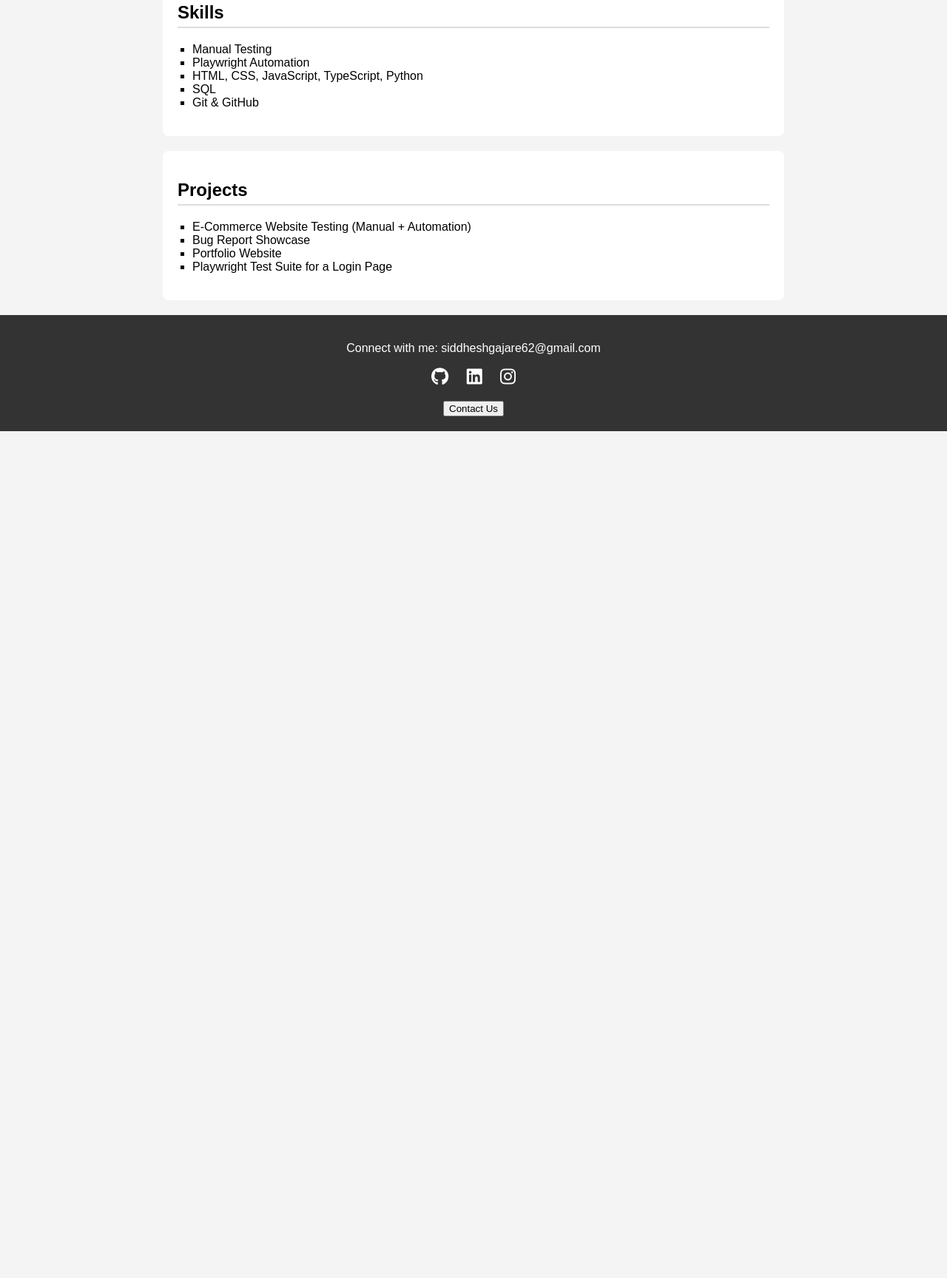
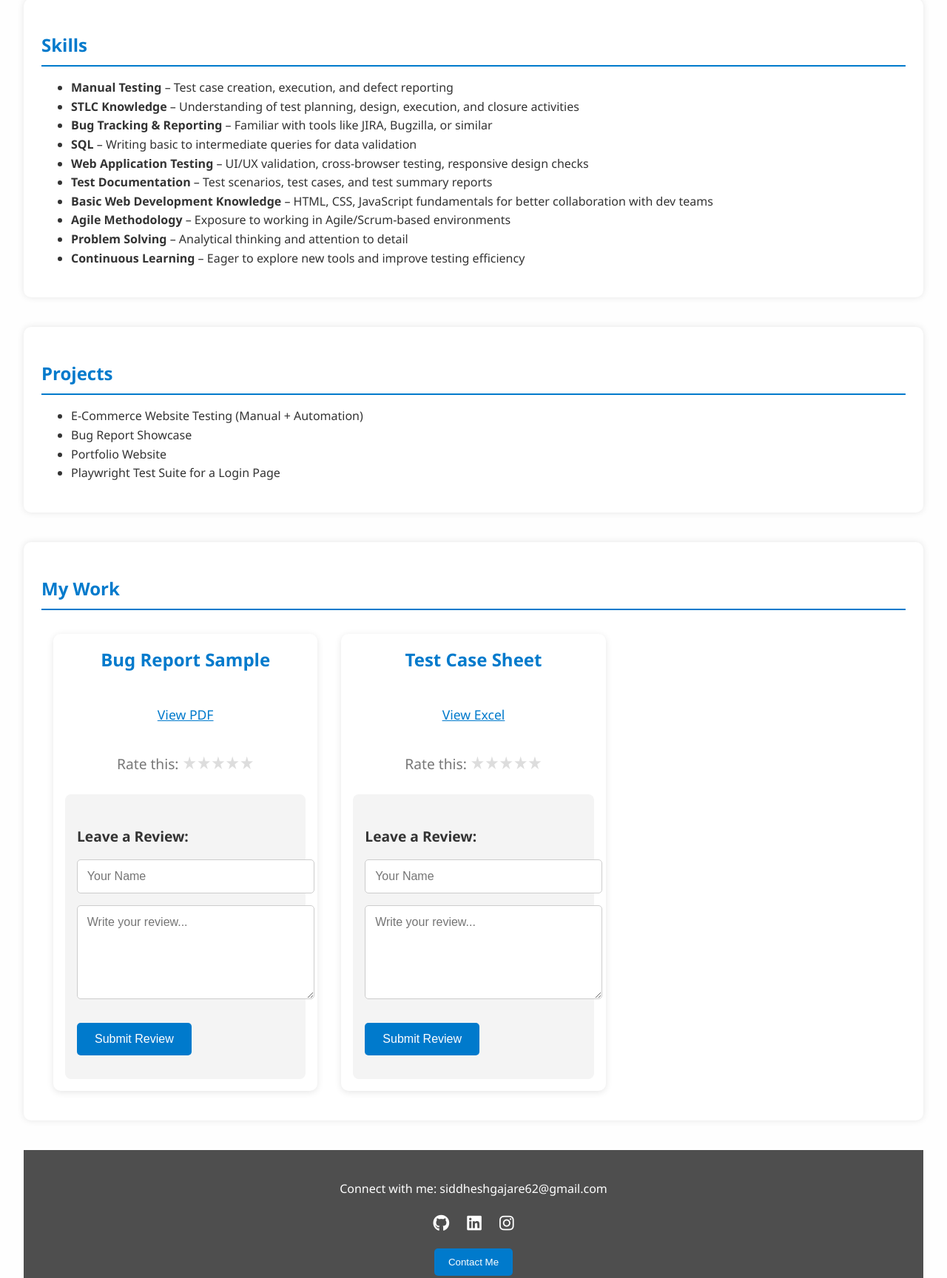
Before and after one commit to SiddheshGajare15/portfolio, a plain HTML site: page index.html in a window 1280 px wide. Shown: the part 684-2412 px from the top of the page at 74% size. Before the commit the page ends 1267 px from the top, so only its background shows below. Drawn offline with Linux system fonts and the light colour scheme.

```diff
--- /dev/null
+++ b/app.js
@@ -0,0 +1,54 @@
+// Store the reviews in an object for each work item.
+const reviewsData = {
+    "Bug Report Sample": [],
+    "Test Case Sheet": []
+};
+
+// Function to handle the submission of a review
+function submitReview(workTitle) {
+    const reviewerName = document.getElementById('reviewer-name').value.trim();
+    const reviewText = document.getElementById('review-text').value.trim();
+
+    if (!reviewerName || !reviewText) {
+        alert("Please provide both your name and a review.");
+        return;
+    }
+
+    const newReview = {
+        reviewer: reviewerName,
+        text: reviewText
+    };
+
+    reviewsData[workTitle].push(newReview);
+
+    document.getElementById('reviewer-name').value = '';
+    document.getElementById('review-text').value = '';
+
+    displayReviews(workTitle);
+}
+
+// Function to display the reviews for a specific work item
+function displayReviews(workTitle) {
+    const reviewsContainer = document.getElementById('reviews-display');
+
+    reviewsContainer.innerHTML = '';
+
+    if (reviewsData[workTitle].length === 0) {
+        reviewsContainer.innerHTML = "<p>No reviews yet. Be the first to review!</p>";
+    } else {
+        reviewsData[workTitle].forEach((review) => {
+            const reviewItem = document.createElement('div');
+            reviewItem.classList.add('review-item');
+
+            const reviewer = document.createElement('strong');
+            reviewer.textContent = review.reviewer;
+
+            const reviewText = document.createElement('p');
+            reviewText.textContent = review.text;
+
+            reviewItem.appendChild(reviewer);
+            reviewItem.appendChild(reviewText);
+            reviewsContainer.appendChild(reviewItem);
+        });
+    }
+}
--- a/index.html
+++ b/index.html
@@ -2,30 +2,37 @@
 <html lang="en">
 <head>
     <meta charset="UTF-8">
-    <title>My Portfolio</title>
+    <title>Siddhesh | QA Tester Portfolio</title>
     <link rel="stylesheet" href="style.css">
-    <script src="https://kit.fontawesome.com/a076d05399.js" crossorigin="anonymous"></script>
 </head>
 <body>
     <header>
+        <img src="Assets/prof.jpg" alt="Siddhesh's Photo" class="profile-pic">
         <h1>Hello, I'm Siddhesh</h1>
-        <p>Web Developer | Software Tester | Farmer  </p>
-        <img src="Assets/prof.jpg" alt="Siddhesh's Photo" class="profile-pic">
+        <p>Web Developer | Software Tester | Farmer</p>
     </header>
 
+    <main>
         <section>
             <h2>About Me</h2>
-        <p>I’m a passionate software tester with a strong background in manual testing and growing experience in automation using Playwright. I'm well-versed in identifying bugs, writing clear test cases, and ensuring smooth user experiences across web applications. Alongside testing, I have a good understanding of web development fundamentals and SQL, which helps me collaborate effectively with developers and validate backend data. I enjoy learning new tools, solving problems, and being part of a team that builds reliable and user-friendly software.</p>
+            <p>
+                I'm a detail-oriented QA Tester with practical experience in manual testing of web applications. I have a solid understanding of the software development lifecycle and a keen eye for ensuring functionality, usability, and reliability. My knowledge of SQL allows me to validate backend data efficiently, and my familiarity with web development helps me better understand application behavior and collaborate smoothly with developers. I’m passionate about quality, enjoy learning new tools and techniques, and thrive in team environments focused on delivering seamless user experiences.
+            </p>
         </section>
 
         <section>
             <h2>Skills</h2>
-        <ul>
-            <li>Manual Testing</li>
-            <li>Playwright Automation</li>
-            <li>HTML, CSS, JavaScript, TypeScript, Python</li>
-            <li>SQL</li>
-            <li>Git & GitHub</li>
+            <ul class="skills-list">
+                <li><strong>Manual Testing</strong> – Test case creation, execution, and defect reporting</li>
+                <li><strong>STLC Knowledge</strong> – Understanding of test planning, design, execution, and closure activities</li>
+                <li><strong>Bug Tracking & Reporting</strong> – Familiar with tools like JIRA, Bugzilla, or similar</li>
+                <li><strong>SQL</strong> – Writing basic to intermediate queries for data validation</li>
+                <li><strong>Web Application Testing</strong> – UI/UX validation, cross-browser testing, responsive design checks</li>
+                <li><strong>Test Documentation</strong> – Test scenarios, test cases, and test summary reports</li>
+                <li><strong>Basic Web Development Knowledge</strong> – HTML, CSS, JavaScript fundamentals for better collaboration with dev teams</li>
+                <li><strong>Agile Methodology</strong> – Exposure to working in Agile/Scrum-based environments</li>
+                <li><strong>Problem Solving</strong> – Analytical thinking and attention to detail</li>
+                <li><strong>Continuous Learning</strong> – Eager to explore new tools and improve testing efficiency</li>
             </ul>
         </section>
 
@@ -39,39 +46,55 @@
             </ul>
         </section>
 
-    <!-- Contact form (hidden initially, toggled from footer) -->
-    <div id="contact-form" style="display: none; padding: 20px;">
-        <h2>Contact Me</h2>
-        <form action="https://formspree.io/f/movereyg" method="POST">
-            <label>
-                Your email:
-                <input type="email" name="email" required>
-            </label>
-            <label>
-                Your message:
-                <textarea name="message" required></textarea>
-            </label>
-            <button type="submit">Send</button>
-        </form>
+        <section>
+            <h2>My Work</h2>
+            <div class="work-gallery">
+                <div class="work-item">
+                    <h3>Bug Report Sample</h3>
+                    <a href="Assets/bug-report.pdf" target="_blank">View PDF</a>
+                    <div class="rating">
+                        <span>Rate this:</span>
+                        <span class="stars" data-value="0">★★★★★</span>
                     </div>
+                    <div class="review-form">
+                        <h4>Leave a Review:</h4>
+                        <input type="text" id="reviewer-name" placeholder="Your Name" required>
+                        <textarea id="review-text" placeholder="Write your review..." required></textarea>
+                        <button class="submit-review" onclick="submitReview('Bug Report Sample')">Submit Review</button>
+                        <div id="reviews-display"></div>
+                    </div>
+                </div>
+
+                <div class="work-item">
+                    <h3>Test Case Sheet</h3>
+                    <a href="Assets/test-cases.xlsx" target="_blank">View Excel</a>
+                    <div class="rating">
+                        <span>Rate this:</span>
+                        <span class="stars" data-value="0">★★★★★</span>
+                    </div>
+                    <div class="review-form">
+                        <h4>Leave a Review:</h4>
+                        <input type="text" id="reviewer-name" placeholder="Your Name" required>
+                        <textarea id="review-text" placeholder="Write your review..." required></textarea>
+                        <button class="submit-review" onclick="submitReview('Test Case Sheet')">Submit Review</button>
+                        <div id="reviews-display"></div>
+                    </div>
+                </div>
+            </div>
+        </section>
 
         <footer>
             <p>Connect with me: siddheshgajare62@gmail.com</p>
             <div class="social-links">
                 <a href="https://github.com/yourusername" target="_blank"><i class="fab fa-github"></i></a>
                 <a href="https://linkedin.com/in/yourusername" target="_blank"><i class="fab fa-linkedin"></i></a>
-            <a href="https://instagram.com/yourusername" target="_blank"><i class="fab fa-instagram"></i></a>
+                <a href="https://www.instagram.com/siddhesh_gajare_45/" target="_blank"><i class="fab fa-instagram"></i></a>
             </div>
-        <br>
-        <button onclick="toggleForm()">Contact Us</button>
+            <button onclick="toggleForm()">Contact Me</button>
         </footer>
+    </main>
 
-    <script>
-        function toggleForm() {
-            const form = document.getElementById('contact-form');
-            form.style.display = form.style.display === 'none' ? 'block' : 'none';
-            form.scrollIntoView({ behavior: 'smooth' });
-        }
-    </script>
+    <script src="https://kit.fontawesome.com/a076d05399.js"></script>
+    <script src="app.js"></script> <!-- Add your script link here -->
 </body>
 </html>
--- a/style.css
+++ b/style.css
@@ -1,96 +1,266 @@
+/* General Styles */
 body {
-    font-family: Arial, sans-serif;
+    font-family: 'Segoe UI', Tahoma, Geneva, Verdana, sans-serif;
     margin: 0;
     padding: 0;
-    background-color: #f4f4f4;
+    background-color: #f2f2f2;
+    color: #333;
+    line-height: 1.6;
+     /* Replace with your image URL */
+    background-size: cover;
+    background-position: center;
+    background-attachment: fixed;
 }
 
+/* Header */
 header {
-    background-color: #333;
+    background-color: rgba(0, 122, 204, 0.8); /* Adding transparency to header for better image visibility */
     color: white;
-    padding: 40px;
     text-align: center;
+    padding: 2rem 1rem;
+
 }
 
+/* Profile Pic */
 .profile-pic {
-    display: block;
-    margin: 20px auto;
-    width: 150px;
-    height: 150px;
+    width: 130px;
+    height: 130px;
     border-radius: 50%;
     object-fit: cover;
+    margin-bottom: 1rem;
+    border: 3px solid white;
 }
 
+/* Main Section */
+main {
+    padding: 2rem;
+    background-color: rgba(255, 255, 255, 0.9); /* White background with slight transparency for readability */
+    border-radius: 10px;
+}
+
+/* Section */
 section {
-    padding: 20px;
-    max-width: 800px;
-    margin: auto;
+    margin-bottom: 2.5rem;
     background-color: white;
-    margin-top: 20px;
+    padding: 1.5rem;
+    border-radius: 10px;
+    box-shadow: 0 0 10px rgba(0, 0, 0, 0.1);
+}
+
+/* Section Title */
+h2 {
+    color: #007acc;
+    border-bottom: 2px solid #007acc;
+    padding-bottom: 0.5rem;
+    margin-bottom: 1rem;
+}
+
+/* Footer */
+footer {
+    background-color: rgba(34, 34, 34, 0.8); /* Transparency added to footer */
+    color: white;
+    text-align: center;
+    padding: 1.5rem 1rem;
+}
+
+/* Social Links */
+.social-links a {
+    color: white;
+    margin: 0 10px;
+    font-size: 1.4rem;
+    transition: color 0.3s ease;
+}
+
+.social-links a:hover {
+    color: #00aced;
+}
+
+/* Button */
+button {
+    background-color: #007acc;
+    color: white;
+    padding: 0.7rem 1.2rem;
+    border: none;
+    border-radius: 5px;
+    cursor: pointer;
+    margin-top: 1rem;
+}
+
+button:hover {
+    background-color: #005fa3;
+}
+
+/* Contact Form */
+.contact-form label {
+    display: block;
+    margin-bottom: 1rem;
+}
+
+.contact-form input,
+.contact-form textarea {
+    width: 100%;
+    padding: 0.7rem;
+    margin-top: 0.3rem;
+    border: 1px solid #ccc;
+    border-radius: 5px;
+}
+
+.contact-form textarea {
+    resize: vertical;
+    min-height: 100px;
+}
+
+.hidden {
+    display: none;
+}
+
+/* Work Gallery */
+.work-gallery {
+    display: grid;
+    grid-template-columns: repeat(auto-fill, minmax(300px, 1fr));
+    gap: 2rem;
+    padding: 1rem;
+}
+
+/* Work Item */
+.work-item {
+    background: #fff;
+    border-radius: 10px;
+    padding: 1rem;
+    box-shadow: 0 2px 10px rgba(0, 0, 0, 0.1);
+    text-align: center;
+    position: relative;
+}
+
+.work-item h3 {
+    margin-top: 0;
+    color: #007acc;
+    font-size: 1.5rem;
+}
+
+.work-item a {
+    display: inline-block;
+    margin: 1rem 0;
+    color: #007acc;
+    text-decoration: underline;
+    font-size: 1.1rem;
+}
+
+.work-item a:hover {
+    color: #005fa3;
+}
+
+/* Rating Section */
+.rating {
+    margin-top: 1rem;
+    font-size: 1.2rem;
+    color: #777;
+}
+
+/* Stars */
+.stars {
+    cursor: pointer;
+    display: inline-block;
+    font-size: 1.5rem;
+    color: #ddd;
+    transition: color 0.2s ease-in-out;
+}
+
+.stars:hover,
+.stars:hover ~ .stars {
+    color: #ffc107;
+}
+
+/* Review Form */
+.review-form {
+    margin-top: 1.5rem;
+    text-align: left;
+    padding: 1rem;
+    background: #f4f4f4;
     border-radius: 8px;
 }
 
-h2 {
-    border-bottom: 2px solid #ddd;
-    padding-bottom: 5px;
+.review-form h4 {
+    font-size: 1.2rem;
+    margin-bottom: 0.5rem;
 }
 
-ul {
-    list-style-type: square;
-    padding-left: 20px;
+.review-form input,
+.review-form textarea {
+    width: 100%;
+    padding: 0.8rem;
+    margin: 0.5rem 0;
+    border-radius: 5px;
+    border: 1px solid #ccc;
+    font-size: 1rem;
+    font-family: 'Arial', sans-serif;
 }
 
-footer {
-    text-align: center;
-    padding: 20px;
-    background-color: #333;
-    color: white;
-    margin-top: 20px;
+.review-form textarea {
+    height: 100px;
+    resize: vertical;
 }
 
-.social-links a {
-    margin: 0 10px;
+/* Submit Button */
+.submit-review {
+    background-color: #007acc;
     color: white;
-    font-size: 1.5rem;
-    text-decoration: none;
+    border: none;
+    padding: 0.8rem 1.5rem;
+    font-size: 1rem;
+    cursor: pointer;
+    border-radius: 5px;
+    margin-top: 1rem;
 }
 
-#contact button {
-    padding: 10px 20px;
-    background-color: #333;
-    color: white;
-    border: none;
-    border-radius: 5px;
-    font-size: 1rem;
-    cursor: pointer;
-    margin-bottom: 15px;
+.submit-review:hover {
+    background-color: #005fa3;
 }
 
-#contact-form {
-    background-color: #f9f9f9;
-    padding: 15px;
-    border-radius: 8px;
-    box-shadow: 0 0 10px rgba(0,0,0,0.05);
+/* Reviews Display */
+#reviews-display {
+    margin-top: 1rem;
+    font-size: 1rem;
+    color: #555;
 }
 
-#contact-form input,
-#contact-form textarea {
-    width: 100%;
-    padding: 10px;
-    margin-bottom: 10px;
-    border: 1px solid #ccc;
-    border-radius: 4px;
+.review-item {
+    background-color: #f7f7f7;
+    padding: 0.8rem;
+    margin-bottom: 1rem;
+    border-left: 4px solid #007acc;
+    border-radius: 5px;
 }
 
-#contact-form button {
-    background-color: #333;
-    color: white;
-    padding: 10px;
-    border: none;
-    border-radius: 4px;
-    cursor: pointer;
+.review-item strong {
+    display: block;
+    margin-bottom: 0.5rem;
+    color: #007acc;
 }
 
-#contact-form button:hover {
-    background-color: #555;
+.review-item p {
+    font-size: 0.9rem;
+    color: #444;
 }
+
+/* Responsive adjustments */
+@media (max-width: 768px) {
+    .work-gallery {
+        grid-template-columns: repeat(auto-fill, minmax(280px, 1fr));
+    }
+}
+
+@media (max-width: 480px) {
+    .work-item {
+        padding: 1rem;
+    }
+
+    .review-form input,
+    .review-form textarea {
+        font-size: 0.9rem;
+    }
+
+    .submit-review {
+        font-size: 0.9rem;
+    }
+}
```
Also changed, not shown: Assets/testing.png (added), script.js (deleted). Lines whose indentation alone changed are shown as unchanged.
